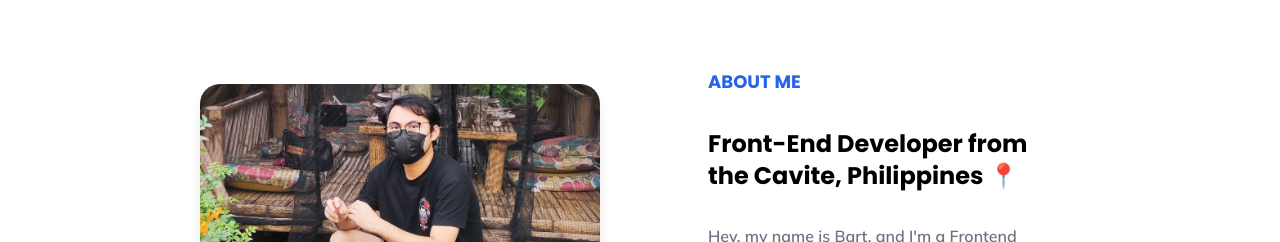
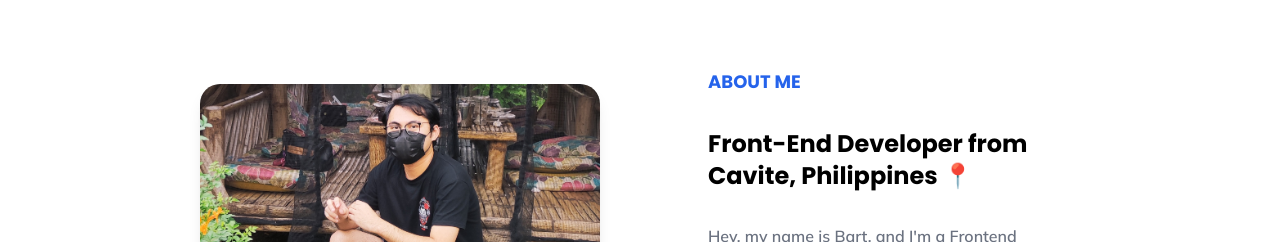
Before and after one commit to Veastue/veastue-portfolio, a React (Vite) app: page / in a window 1280 px wide. Shown: the part 860-1102 px from the top of the page. Built offline with nearby package versions, Linux system fonts and the light colour scheme.

Commit message:
correction

```diff
--- a/src/components/About.jsx
+++ b/src/components/About.jsx
@@ -16,7 +16,7 @@ const About = () => {
         </div>
         <div className='flex flex-col items-center lg:items-start gap-8 px-5 '>
             <h3 className="uppercase text-blue-600 font-extrabold text-lg">About me</h3>
-            <h1 className='text-2xl font-black text-center max-w-[400px] lg:text-start lg:w-full'>Front-End Developer from the Cavite, Philippines 📍</h1>
+            <h1 className='text-2xl font-black text-center max-w-[400px] lg:text-start lg:w-full'>Front-End Developer from Cavite, Philippines 📍</h1>
             <p className='text-base text-gray-500 text-center lg:text-start font-mulish font-semibold max-w-[480px] lg:w-full'>Hey, my name is Bart, and I'm a Frontend Developer. My passion is to create and develop a clean UI/UX for my users.</p>
             <p className='text-base text-gray-500 text-center lg:text-start font-mulish font-semibold max-w-[480px] lg:w-full'>My main stack currently is React.js in combination with Tailwind CSS. I can also do flutter App using Dart..</p>
         </div>
```
